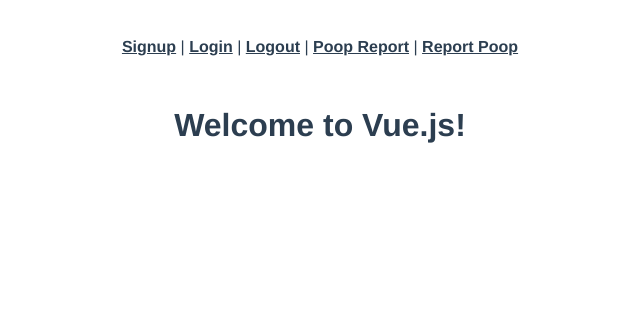
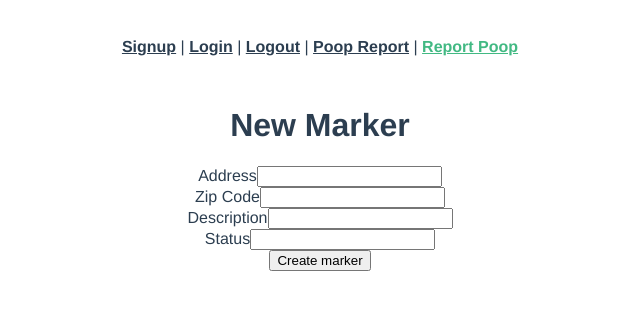
Before and after one commit to tommy3wood/FULL_MEASURE_frontend, a Vue app: page /markers/new in a window 1280 px wide. Shown: the top 310 px of the page, without its empty margins (320-960 px from the left). Built offline with nearby package versions, Linux system fonts and the light colour scheme.

Commit message:
crud for markers is functional, still need login/logout page

```diff
--- a/src/App.vue
+++ b/src/App.vue
@@ -4,8 +4,8 @@
       <router-link to="/">Signup</router-link> |
       <router-link to="/Login">Login</router-link> |
       <router-link to="/Logout">Logout</router-link> |
-      <router-link to="/index">Poop Report</router-link> |
-      <router-link to="/new">Report Poop</router-link>
+      <router-link to="/markers">Poop Report</router-link> |
+      <router-link to="/markers/new">Report Poop</router-link>
     </div>
     <router-view/>
   </div>
--- a/src/router/index.js
+++ b/src/router/index.js
@@ -4,7 +4,7 @@
 import MarkersIndex from '../views/MarkersIndex.vue'
 import MarkersNew from '../views/MarkersNew.vue'
 import MarkersShow from '../views/MarkersShow.vue'
-import MarkersEdit from '../views/MarkersShow.vue'
+import MarkersEdit from '../views/MarkersEdit.vue'
 
 import Signup from "../views/Signup.vue";
 import Login from '../views/Login.vue';
@@ -13,8 +13,8 @@
 Vue.use(VueRouter)
 
 const routes = [
-  {path: '/index', name: 'markers-index', component: MarkersIndex},
-  {path: '/new', name: 'markers-new', component: MarkersNew},
+  {path: '/markers', name: 'markers-index', component: MarkersIndex},
+  {path: '/markers/new', name: 'markers-new', component: MarkersNew},
   {path: '/markers/:id', name: 'markers-show', component: MarkersShow},
   {path: '/markers/:id/edit', name: 'markers-edit', component: MarkersEdit},
 
--- a/src/views/MarkersEdit.vue
+++ b/src/views/MarkersEdit.vue
@@ -1,6 +1,39 @@
 <template>
-  <div class="home">
-    <h1>{{ message }}</h1>
+  <div class="posts-edit">
+    <div class="container">
+      <form v-on:submit.prevent="updateMarker()">
+        <h1>Edit Marker</h1>
+
+        <ul>
+          <li v-for="error in errors">{{error}}</li>
+        </ul>
+
+        <div>
+          <label>Address</label>
+          <input type="text" v-model="marker.address">
+        </div>
+
+        <div>
+          <label>Zip Code</label>
+          <input type="text" v-model="marker.zipCode">
+        </div>
+
+        <div>
+          <label>Description</label>
+          <input type="text" v-model="marker.description">
+        </div>
+
+        <div>
+          <label>Status</label>
+          <input type="text" v-model="marker.status">
+        </div>
+
+        <div>
+          <input type="submit" class="btn btn-primary" value="Edit marker">
+        </div>
+
+      </form>
+    </div>
   </div>
 </template>
 
@@ -8,13 +41,43 @@
 </style>
 
 <script>
+var axios = require("axios");
+
 export default {
   data: function() {
     return {
-      message: "Welcome to Vue.js!"
+      marker: {
+        address: "",
+        zipCode: "",
+        description: "",
+        status: ""
+      },
+      errors: []
     };
   },
-  created: function() {},
-  methods: {}
+  created: function() {
+    axios
+    .get("/api/markers/" + this.$route.params.id)
+    .then(response => {
+      this.marker = response.data;
+    });
+  },
+  methods: {
+    updateMarker: function() {
+      var clientParams = {
+        address: this.marker.address,
+        zip_code: this.marker.zipCode,
+        description: this.marker.description,
+        status: this.marker.status
+      };
+      axios
+      .patch("/api/markers/" + this.$route.params.id, clientParams)
+      .then(response => {
+        this.$router.push("/markers/" + this.$route.params.id);
+      }).catch(error => {
+        this.errors = error.response.data.errors;
+      });
+    }
+  }
 };
 </script>
--- a/src/views/MarkersNew.vue
+++ b/src/views/MarkersNew.vue
@@ -1,6 +1,35 @@
 <template>
-  <div class="home">
-    <h1>{{ message }}</h1>
+  <div class="markers-new">
+    <div class="container">
+      <form v-on:submit.prevent="createMarker()">
+        <h1>New Marker</h1>
+
+        <div>
+          <label>Address</label>
+          <input type="text" v-model="address">
+        </div>
+
+        <div>
+          <label>Zip Code</label>
+          <input type="text" v-model="zipCode">
+        </div>
+
+        <div>
+          <label>Description</label>
+          <input type="text" v-model="description">
+        </div>
+
+        <div>
+          <label>Status</label>
+          <input type="text" v-model="status">
+        </div>
+
+        <div>
+          <input type="submit" class="btn btn-primary" value="Create marker">
+        </div>
+
+      </form>
+    </div>
   </div>
 </template>
 
@@ -8,13 +37,36 @@
 </style>
 
 <script>
+var axios = require("axios");
+
 export default {
   data: function() {
     return {
-      message: "Welcome to Vue.js!"
-    };
-  },
-  created: function() {},
-  methods: {}
+        address: "",
+        zipCode: "",
+        description: "",
+        status: "",
+        errors: []
+      };
+    },
+    created: function() {},
+    methods: {
+      createMarker: function() {
+        var clientParams = {
+          address: this.address,
+          zip_code: this.zipCode,
+          description: this.description,
+          status: this.status,
+        };
+
+        axios
+        .post("/api/markers", clientParams)
+        .then(response => {
+          this.$router.push("/markers");
+        }).catch(error => {
+          this.errors = error.response.data.errors;
+        });
+      }
+    }
 };
 </script>
--- a/src/views/MarkersShow.vue
+++ b/src/views/MarkersShow.vue
@@ -1,6 +1,15 @@
 <template>
-  <div class="home">
-    <h1>{{ message }}</h1>
+  <div class="markers-show">
+    <div class="container">
+      <h1>{{marker.userId}}</h1>
+      <h1>{{marker.address}}</h1>
+      <h1>{{marker.zipCode}}</h1>
+      <h1>{{marker.description}}</h1>
+      <h1>{{marker.status}}</h1>
+
+      <router-link v-bind:to="'/markers/' + marker.id + '/edit'" class="btn btn-primary">Update</router-link>
+      <input v-on:click="destroyMarker()" class="btn btn-primary ml-3" type="submit" value="Delete">
+    </div>
   </div>
 </template>
 
@@ -8,13 +17,35 @@
 </style>
 
 <script>
+var axios = require('axios');
+
 export default {
   data: function() {
     return {
-      message: "Welcome to Vue.js!"
+      marker: {
+        userId: "",
+        address: "",
+        zipCode: "",
+        description: "",
+        status: ""
+      }
     };
   },
-  created: function() {},
-  methods: {}
+  created: function() {
+    axios
+      .get("/api/markers/" + this.$route.params.id)
+      .then(response => {
+        this.marker = response.data;
+      });
+  },
+  methods: {
+    destroyMarker: function() {
+      axios
+        .delete("api/markers/" + this.$route.params.id)
+        .then(response => {
+          this.$router.push("/")
+        });
+    }
+  }
 };
 </script>
```
